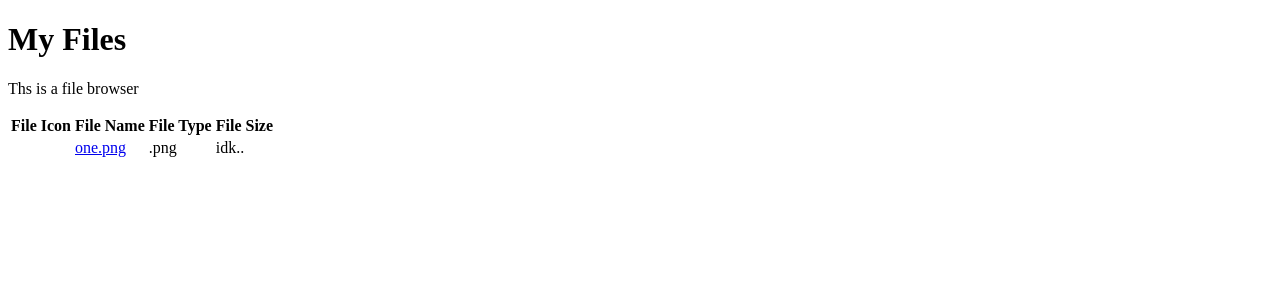
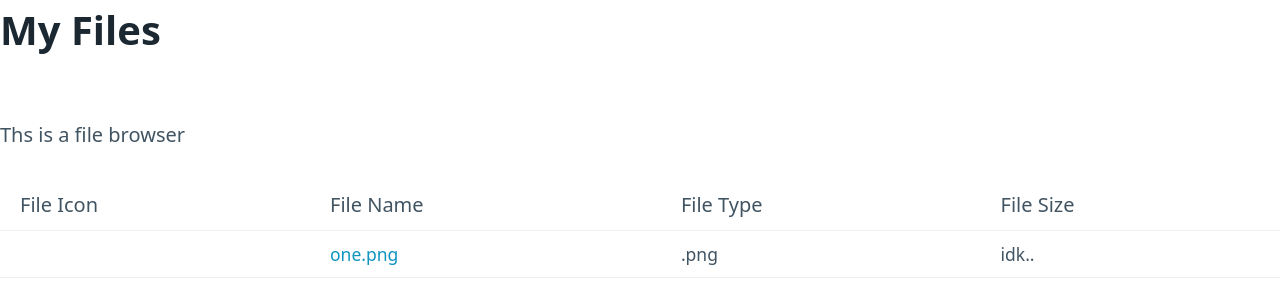
Before and after one commit to trexasch/file-browser, a plain HTML site: page index.html in a window 1280 px wide. Drawn offline with nearby package versions, Linux system fonts and the light colour scheme.

Commit message:
Added pico css

```diff
--- a/index.html
+++ b/index.html
@@ -3,6 +3,7 @@
 <head>
     <meta charset="UTF-8">
     <title>File Browser</title>
+    <link rel="stylesheet" href="css/pico.min.css">
 </head>
 <body>
     <h1>My Files</h1>
```
